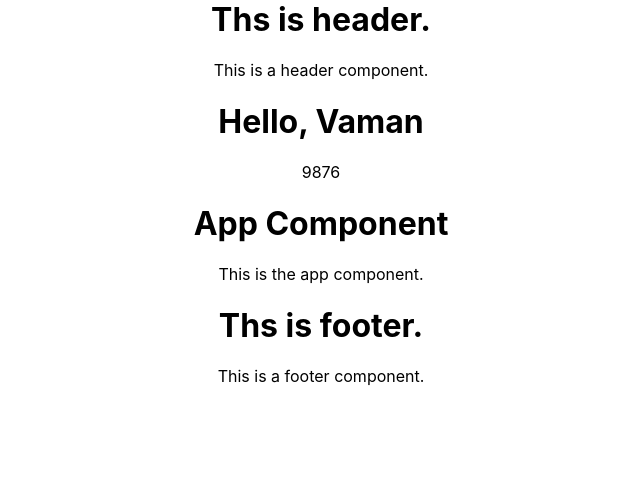
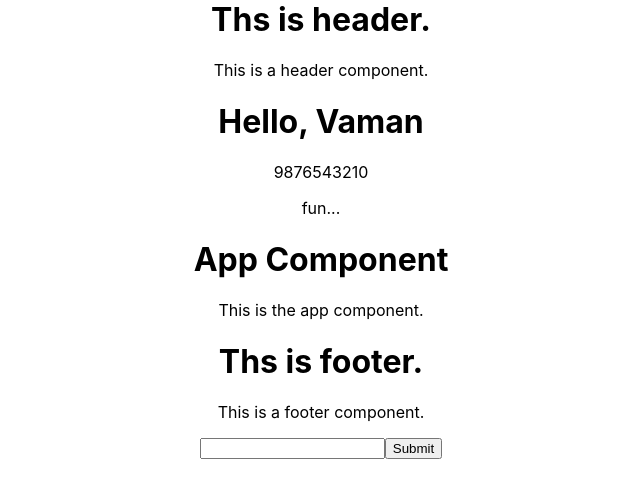
Before and after one commit to AKASHKASAR/cg-react-app, a React (Create React App) app: page / in a window 1280 px wide. Shown: the top 498 px of the page, without its empty margins (319-959 px from the left). Built offline with nearby package versions, Linux system fonts and the light colour scheme.

Commit message:
Commit
Commit

```diff
--- a/src/App.js
+++ b/src/App.js
@@ -3,17 +3,18 @@ import './App.css';
 import Header from './Header';
 import Footer from './Footer';
 import Welcome from './Welcome';
-
+import MyForm from './MyFrom';
 // create other components and import them here.
 
 function App() {
   return (
     <div className="App">
       <Header/>
-      <Welcome name="Vaman" phone="9876"> </Welcome>
+      <Welcome name="Vaman" phone="9876543210"> </Welcome>
       <h1>App Component</h1>
       <p>This is the app component.</p>
       <Footer/>
+      <MyForm/>
     </div>
   );
 }
--- /dev/null
+++ b/src/MyFrom.js
@@ -0,0 +1,32 @@
+import React from 'react';
+class MyForm extends React.Component {
+    constructor(props) {
+        super();
+        this.state = { name: '' }; // -- compare Employee
+        this.handleChange = this.handleChange.bind(this);
+        this.handleSubmit = this.handleSubmit.bind(this);
+    }
+    handleChange(event) {
+        this.setState({ name: event.target.value });
+    }
+    handleSubmit(event) {
+        alert(this.state.name);
+        event.preventDefault();
+    }
+    render() {
+        return (
+            <div>
+                <form onSubmit={this.handleSubmit}>
+                    <input
+                        type="text"
+                        value={this.state.username}
+                        onChange={this.handleChange}
+                    />
+                    <input type="submit" value="Submit" />
+                </form>
+                <p>{this.state.name} </p>
+            </div>
+        )
+    }
+}
+export default MyForm;
--- a/src/Welcome.js
+++ b/src/Welcome.js
@@ -1,13 +1,17 @@
 import React from 'react';
 
 // Function component
+
+let fun = () => {return 'fun...'}
+
 
 let Welcome = (props) => {
 
     return (
         <div>
-            <h1>Hello, {props.name} </h1>
+            <h1>Hello, { props.name } </h1>
             <p> {props.phone} </p>
+            <p> {fun()} </p>
         </div>
     );
 }
@@ -16,6 +20,9 @@ export default Welcome;
 
 // Class component
 // class Welcome extends React.Component {
+    // construtor(props) {
+
+    // }
 
 //     render() {
 //     return <h1>Hello, {}</h1>;
```
